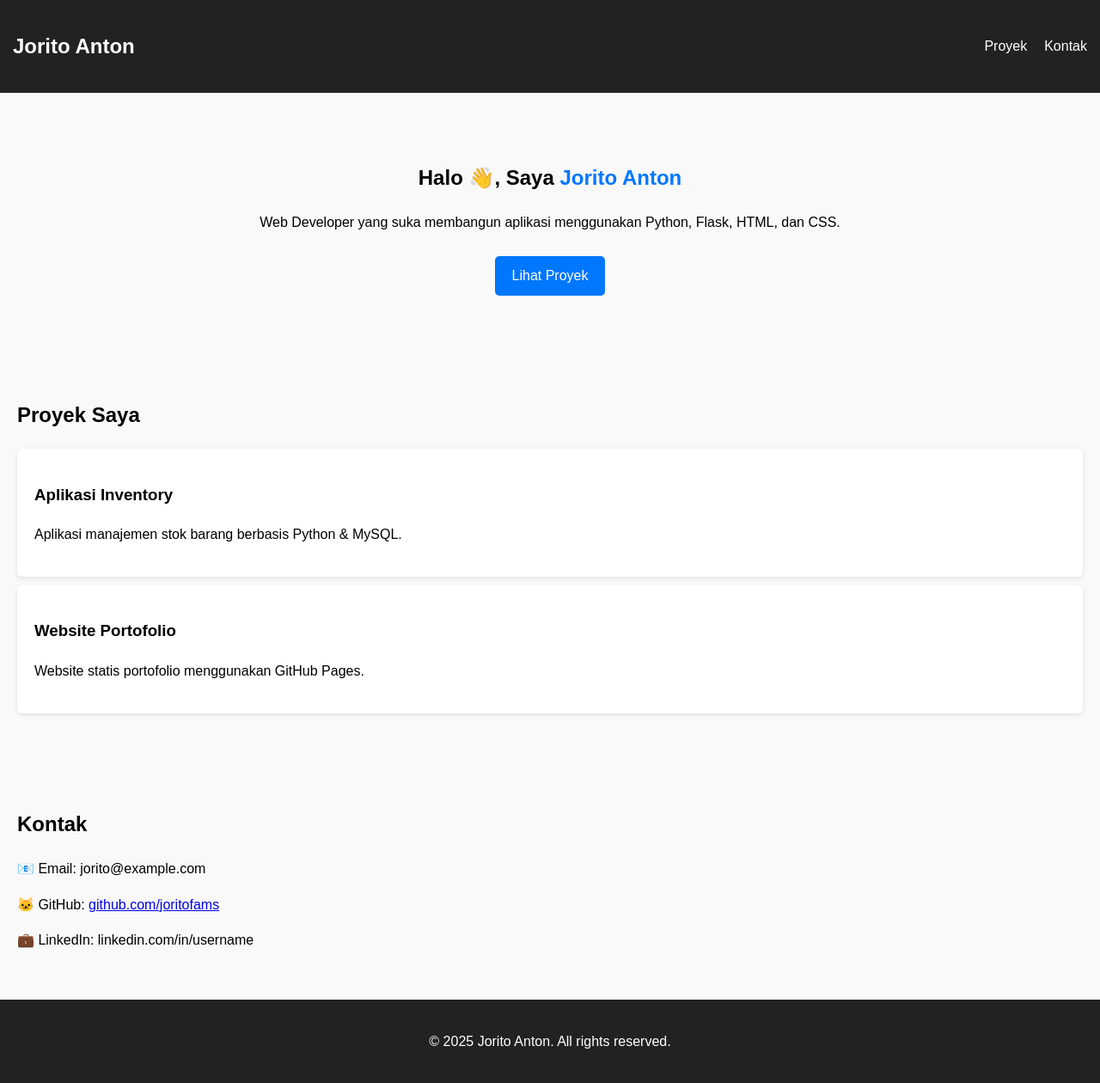
After one commit to joritofams/my-portfolio, a Flask app: page / in a window 1280 px wide. The commit adds this page. Shown: the whole page at 86% size. Run offline with Flask 3, Linux system fonts and the light colour scheme.

Commit message:
Add portfolio static HTML

```diff
--- a/static/css/style.css
+++ b/static/css/style.css
@@ -1,120 +1,68 @@
-/* Reset dasar */
-* { margin: 0; padding: 0; box-sizing: border-box; }
-
 body {
-  font-family: "Segoe UI", Tahoma, Geneva, Verdana, sans-serif;
-  color: #333;
+  margin: 0;
+  font-family: Arial, sans-serif;
   line-height: 1.6;
-  background: #fafafa;
+  background: #f9f9f9;
 }
 
-/* Header */
-.site-header {
+header {
+  background: #222;
+  color: #fff;
+  padding: 15px;
+}
+
+nav {
   display: flex;
   justify-content: space-between;
   align-items: center;
-  background: #1e1e2f;
-  color: white;
-  padding: 1rem 2rem;
 }
 
-.site-header h1 {
-  font-size: 1.5rem;
+nav ul {
+  list-style: none;
+  display: flex;
+  gap: 20px;
 }
 
-nav a {
-  color: #fff;
+nav ul li a {
+  color: white;
   text-decoration: none;
-  margin-left: 1rem;
-  font-weight: 500;
 }
 
-nav a:hover {
-  text-decoration: underline;
+.hero {
+  text-align: center;
+  padding: 60px 20px;
 }
 
-/* Hero section */
-.hero {
-  text-align: center;
-  padding: 3rem 1rem;
-  background: linear-gradient(120deg, #1e1e2f, #3f51b5);
-  color: white;
-}
-
-.hero .highlight {
-  color: #ffeb3b;
+.accent {
+  color: #0077ff;
+  font-weight: bold;
 }
 
 .btn {
   display: inline-block;
-  margin-top: 1rem;
-  padding: 0.6rem 1.2rem;
-  background: #ffeb3b;
-  color: #1e1e2f;
-  font-weight: bold;
+  padding: 10px 20px;
+  background: #0077ff;
+  color: white;
   text-decoration: none;
-  border-radius: 6px;
-  transition: background 0.3s ease;
+  border-radius: 5px;
+  margin-top: 10px;
 }
 
-.btn:hover {
-  background: #fff176;
+#projects, #contact {
+  padding: 40px 20px;
 }
 
-/* Projects */
-.projects {
-  padding: 2rem;
-}
-
-.projects h3 {
-  text-align: center;
-  margin-bottom: 1rem;
-}
-
-.grid {
-  display: grid;
-  grid-template-columns: repeat(auto-fit, minmax(240px, 1fr));
-  gap: 1rem;
-}
-
-.card {
+.project {
   background: white;
-  border-radius: 8px;
-  padding: 1rem;
+  padding: 20px;
+  margin-bottom: 10px;
+  border-radius: 6px;
   box-shadow: 0 2px 5px rgba(0,0,0,0.1);
 }
 
-.card h4 {
-  color: #3f51b5;
-  margin-bottom: 0.5rem;
-}
-
-/* Contact */
-.contact {
-  background: #f5f5f5;
-  padding: 2rem;
-  text-align: center;
-}
-
-.contact a {
-  color: #3f51b5;
-  text-decoration: none;
-}
-
-.contact a:hover {
-  text-decoration: underline;
-}
-
-/* Footer */
 footer {
   text-align: center;
-  padding: 1rem;
-  background: #1e1e2f;
+  padding: 20px;
+  background: #222;
   color: white;
-  margin-top: 2rem;
 }
-
-/* Cetak (Print) */
-@media print {
-  nav, .btn { display: none; }
-}
--- /dev/null
+++ b/templates/index.html
@@ -0,0 +1,52 @@
+<!DOCTYPE html>
+<html lang="id">
+<head>
+  <meta charset="UTF-8" />
+  <meta name="viewport" content="width=device-width, initial-scale=1.0" />
+  <title>Portofolio Jorito Anton</title>
+  <link rel="stylesheet" href="static/css/style.css" />
+</head>
+
+<body>
+  <header>
+    <nav>
+      <h1>Jorito Anton</h1>
+      <ul>
+        <li><a href="#projects">Proyek</a></li>
+        <li><a href="#contact">Kontak</a></li>
+      </ul>
+    </nav>
+  </header>
+
+  <section class="hero">
+    <h2>Halo 👋, Saya <span class="accent">Jorito Anton</span></h2>
+    <p>Web Developer yang suka membangun aplikasi menggunakan Python, Flask, HTML, dan CSS.</p>
+    <a class="btn" href="#projects">Lihat Proyek</a>
+  </section>
+
+  <section id="projects">
+    <h2>Proyek Saya</h2>
+
+    <div class="project">
+      <h3>Aplikasi Inventory</h3>
+      <p>Aplikasi manajemen stok barang berbasis Python & MySQL.</p>
+    </div>
+
+    <div class="project">
+      <h3>Website Portofolio</h3>
+      <p>Website statis portofolio menggunakan GitHub Pages.</p>
+    </div>
+  </section>
+
+  <section id="contact">
+    <h2>Kontak</h2>
+    <p>📧 Email: jorito@example.com</p>
+    <p>🐱 GitHub: <a href="https://github.com/joritofams">github.com/joritofams</a></p>
+    <p>💼 LinkedIn: linkedin.com/in/username</p>
+  </section>
+
+  <footer>
+    <p>&copy; 2025 Jorito Anton. All rights reserved.</p>
+  </footer>
+</body>
+</html>
```
